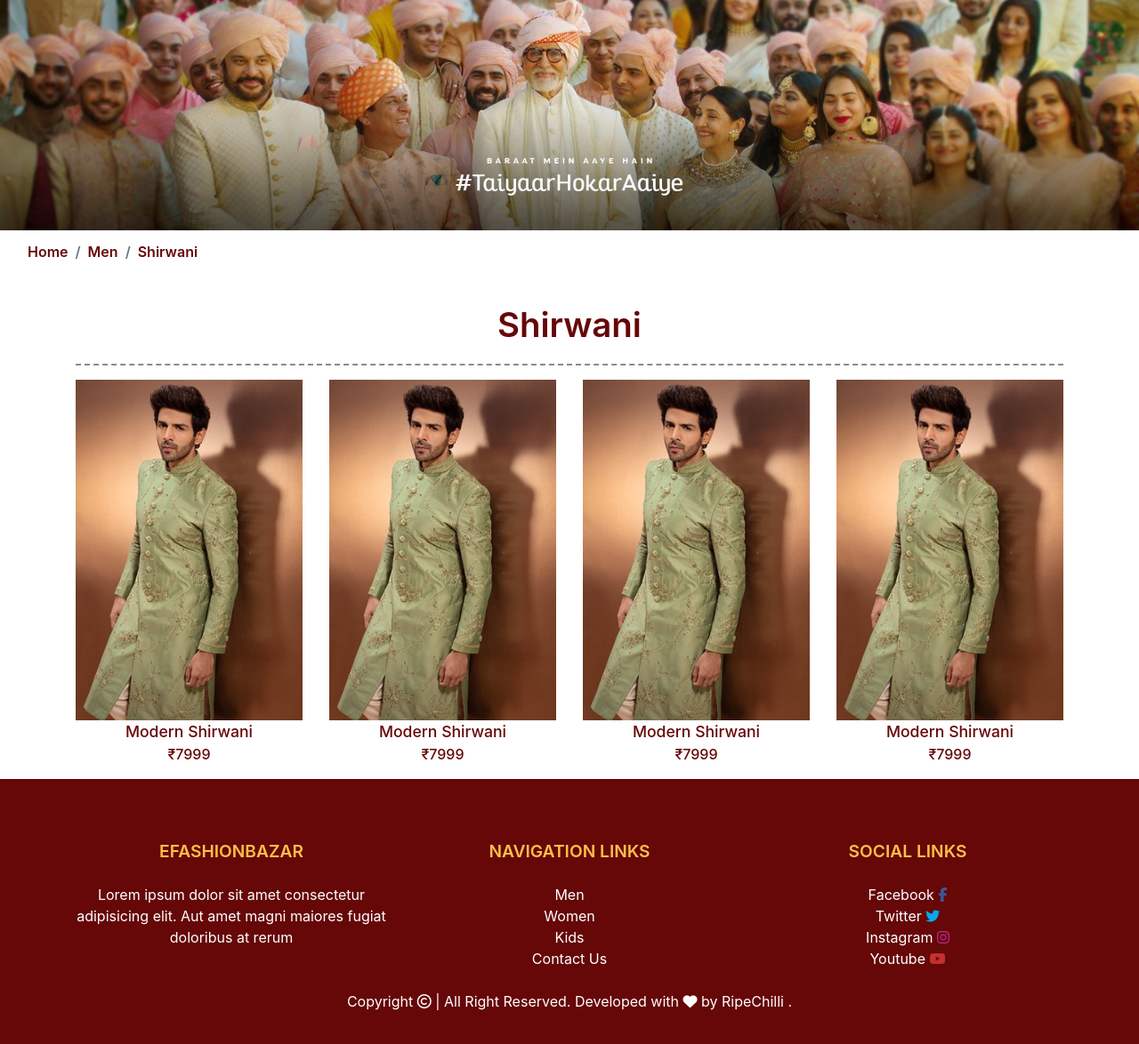
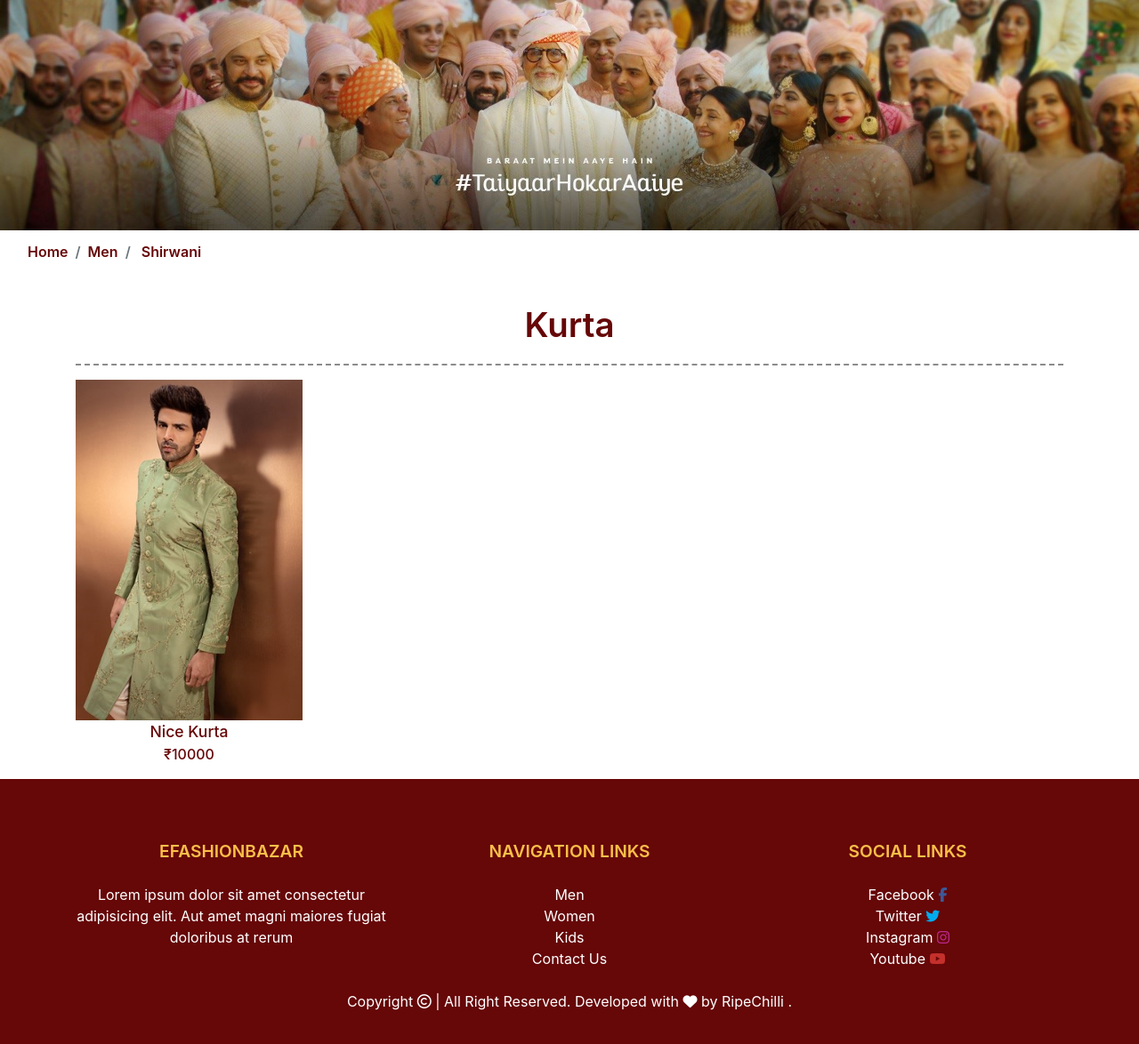
Before and after one commit to saif-11bit/efashion, a Django app: template products/templates/product.html in a window 1280 px wide. Shown: the part 63-1237 px from the top of the page at 89% size. Run offline with Django 3.2, Linux system fonts and the light colour scheme; the template is opened without the code that fills it: values that come from a table or form of the project are taken from there, others are empty; data comes from the database, SQL or seed files in the repository; both versions use the stored data as it was after the commit; parts of the project's set-up code (start-up, migrations or seed data) failed here and were passed over; some libraries are stand-ins or nearby versions.

Commit message:
products

```diff
--- a/products/templates/index.html
+++ b/products/templates/index.html
@@ -70,7 +70,7 @@
       <div class="row">
         {% for j in i.category_set.all %}
         <div class="col-lg-3 col-md-6 col-6">
-          <a href="product.html">
+          <a href="{% url 'category' j.id %}">
             <div class="particularCategoriesCard">
               <img src="{{j.poster.url}}" class="img-fluid particularCategoriesCardImage" alt="">
               <p class="text-center particularCategoriesCardTitle">
--- a/products/templates/product.html
+++ b/products/templates/product.html
@@ -1,14 +1,23 @@
-{% extends 'base.html' %}
-{% block mainCont %}
-{% load static %}
+{% extends 'base.html' %} {% block mainCont %} {% load static %}
 <section class="banner">
-          <img src="{% static 'image/taiyaarcoll_banner1.jpg' %}" class="img-fluid bannerImage" alt="">
+  <img
+    src="{% static 'image/taiyaarcoll_banner1.jpg' %}"
+    class="img-fluid bannerImage"
+    alt=""
+  />
   <nav aria-label="breadcrumb">
     <div class="container-fluid">
       <ol class="breadcrumb breadcrumbClass">
-                <li class="breadcrumb-item breadcrumbClassItem"><a href="#">Home</a></li>
+        <li class="breadcrumb-item breadcrumbClassItem">
+          <a href="#">Home</a>
+        </li>
         <li class="breadcrumb-item breadcrumbClassItem"><a href="#">Men</a></li>
-                <li class="breadcrumb-item breadcrumbClassItem active" aria-current="page">Shirwani</li>
+        <li
+          class="breadcrumb-item breadcrumbClassItem active"
+          aria-current="page"
+        >
+          Shirwani
+        </li>
       </ol>
     </div>
   </nav>
@@ -18,60 +27,26 @@
   <div class="container">
     <div class="row">
       <div class="col-lg-12 col-12">
-            <p class="text-center categoriesMainTitle">
-              Shirwani
-            </p>
-            <hr class="style5">
+        <p class="text-center categoriesMainTitle">{{cate.title}}</p>
+        <hr class="style5" />
       </div>
     </div>
     <div class="row">
+      {% for i in items %}
       <div class="col-lg-3 col-md-6 col-6">
         <a href="productDes.html">
-              <img src="{% static 'image/shirwani.jpg' %}" class="img-fluid productSecCardImage" alt="">
-              <p class="text-center productSecCardTitle">
-                Modern Shirwani
-              </p>
-              <p class="text-center productSecCardPrice">
-                ₹7999
-              </p>
+          <img
+            src="{{i.p_image.url}}"
+            class="img-fluid productSecCardImage"
+            alt=""
+          />
+          <p class="text-center productSecCardTitle">{{i.p_name}}</p>
+          <p class="text-center productSecCardPrice">₹{{i.p_price}}</p>
         </a>
       </div>
-          <div class="col-lg-3 col-md-6 col-6">
-            <a href="#">
-              <img src="{% static 'image/shirwani.jpg' %}" class="img-fluid productSecCardImage" alt="">
-              <p class="text-center productSecCardTitle">
-                Modern Shirwani
-              </p>
-              <p class="text-center productSecCardPrice">
-                ₹7999
-              </p>
-            </a>
-          </div>
-          <div class="col-lg-3 col-md-6 col-6">
-            <a href="#">
-              <img src="{% static 'image/shirwani.jpg' %}" class="img-fluid productSecCardImage" alt="">
-              <p class="text-center productSecCardTitle">
-                Modern Shirwani
-              </p>
-              <p class="text-center productSecCardPrice">
-                ₹7999
-              </p>
-            </a>
-          </div>
-          <div class="col-lg-3 col-md-6 col-6">
-            <a href="#">
-              <img src="{% static 'image/shirwani.jpg' %}" class="img-fluid productSecCardImage" alt="">
-              <p class="text-center productSecCardTitle">
-                Modern Shirwani
-              </p>
-              <p class="text-center productSecCardPrice">
-                ₹7999
-              </p>
-            </a>
-          </div>
+      {% endfor %}
     </div>
   </div>
 </section>
 <!-- Product Ends  -->
-{% include 'footer.html' %}
-{% endblock mainCont %}
+{% include 'footer.html' %} {% endblock mainCont %}
--- a/products/urls.py
+++ b/products/urls.py
@@ -15,7 +15,7 @@ from .views import (
 urlpatterns = [
     path('', landing, name="landing"),
     path('search/', search_item, name="search"),
-    path('<int:id>/', category_item, name="landing"),
+    path('category/<int:id>/', category_item, name="category"),
     path('product-detail/<int:id>/', product_detail, name="product-detail"),
     path('add-to-cart/<int:id>/', add_to_cart, name="add-to-cart"),
     path('remove-from-cart/<int:id>/', remove_from_cart, name="remove-from-cart"),
--- a/products/views.py
+++ b/products/views.py
@@ -31,7 +31,7 @@ def landing(request):
         'available_for':Available_For.objects.all(),
         'crousal':crousal,
         'items':items,
-        'category':Category,
+        # 'category':Category,
         'tag': tags,
         'review': reviews,
     }
@@ -40,12 +40,14 @@ def landing(request):
 # product list of particular category
 def category_item(request,id):
     items = Item.objects.filter(category=id)
+    cate = Category.objects.get(id=id)
     tags = metaTags.objects.all()
     context = {
         'items':items,
         'tag': tags,
+        'cate':cate,
     }
-    return render(request, 'items.html', context)
+    return render(request, 'product.html', context)
 
 # check if query matches item name or cat or des
 def searchMatch(query, item):
```
Also changed, not shown: db.sqlite3, media/Items/shirwani.jpg (added). Lines whose indentation alone changed are shown as unchanged.
